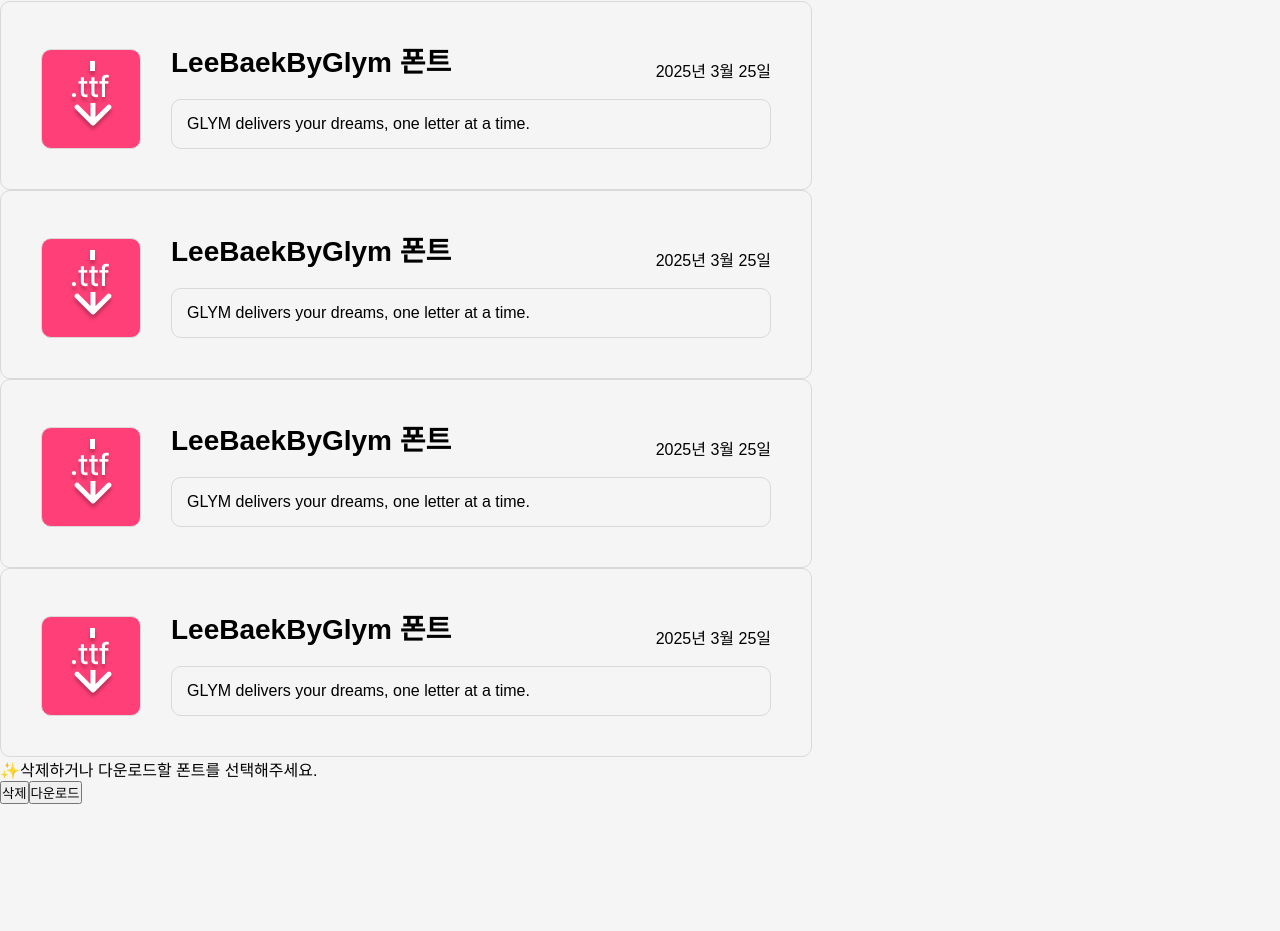
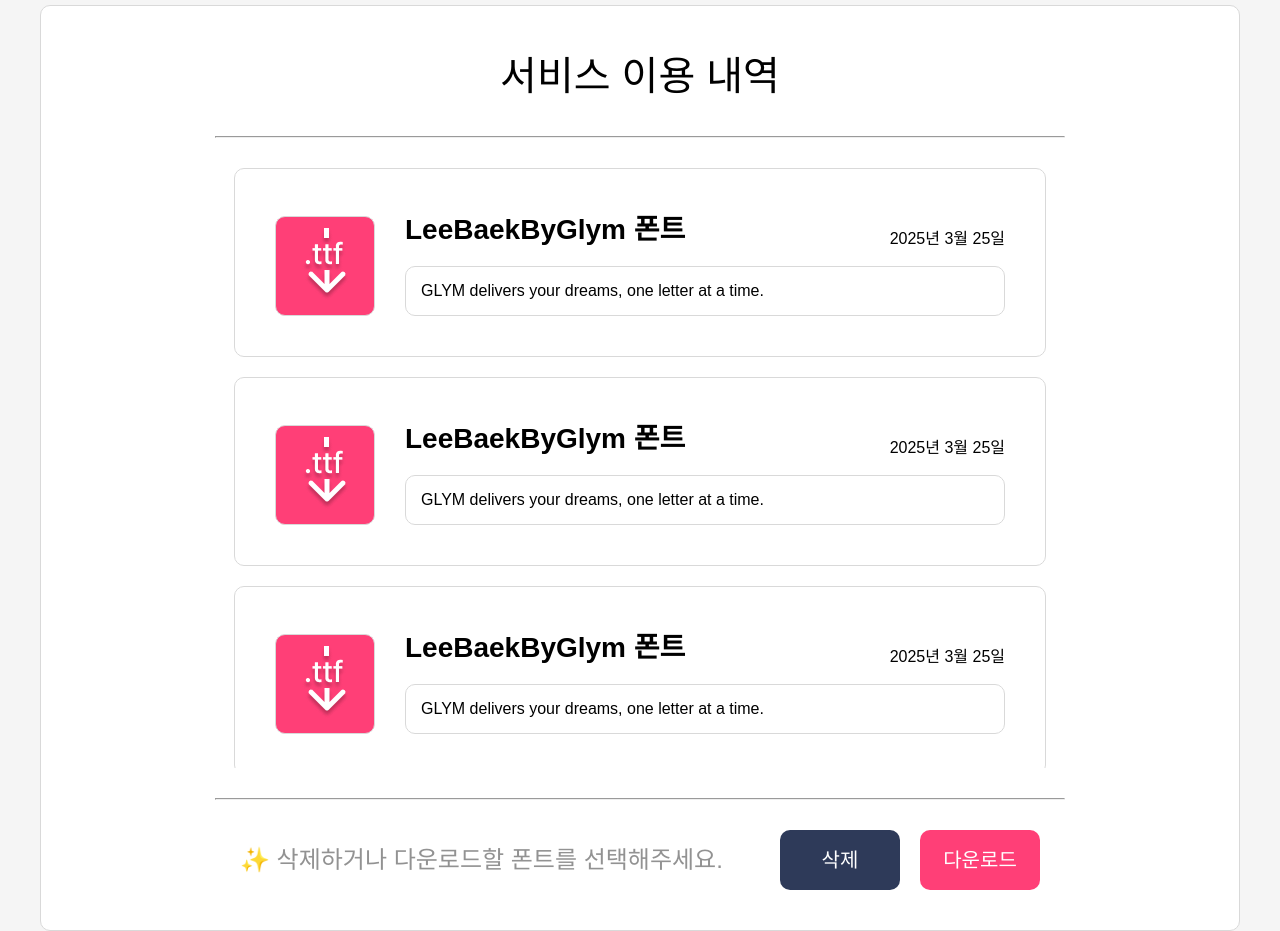
Before and after one commit to Glym-2025/glym-frontend, a React (Vite) app in the folder glym-app/: page /fontlist in a window 1280 px wide. Shown: the part 145-1076 px from the top of the page. Before the commit the page ends 949 px from the top, so only its background shows below. Built offline with nearby package versions, Linux system fonts and the light colour scheme.

Commit message:
feat: FontListPage styled-component 적용

```diff
--- a/glym-app/src/pages/FontListPage.jsx
+++ b/glym-app/src/pages/FontListPage.jsx
@@ -1,19 +1,28 @@
 import FontListItem from "../features/fontcreation/components/FontListItem";
+import { S } from "./style";
+
 export default function FontListPage() {
-    return(
-        <div>
-            <h1>서비스 이용 내역</h1>
-            <div>
+    return (
+        <S.FontListPage.Container>
+            <S.FontListPage.Title>서비스 이용 내역</S.FontListPage.Title>
+            <hr style={{ width: '850px', margin: 'auto', marginBottom: '30px' }} />
+            <S.FontListPage.FontListBox>
                 <FontListItem />
                 <FontListItem />
                 <FontListItem />
                 <FontListItem />
-            </div>
-            <div>
-                <p>✨삭제하거나 다운로드할 폰트를 선택해주세요.</p>
-                <button>삭제</button>
-                <button>다운로드</button>
-            </div>
-        </div>
+                <FontListItem />
+                <FontListItem />
+                <FontListItem />
+            </S.FontListPage.FontListBox>
+            <hr style={{ width: '850px', margin: 'auto', marginBottom: '30px' }} />
+            <S.FontListPage.ButtonGuideBox>
+                <S.FontListPage.GuideText>✨ 삭제하거나 다운로드할 폰트를 선택해주세요.</S.FontListPage.GuideText>
+                <div>
+                    <S.FontListPage.DeleteButton>삭제</S.FontListPage.DeleteButton>
+                    <S.FontListPage.DownloadButton>다운로드</S.FontListPage.DownloadButton>
+                </div>
+            </S.FontListPage.ButtonGuideBox>
+        </S.FontListPage.Container>
     );
 }
--- a/glym-app/src/pages/style.js
+++ b/glym-app/src/pages/style.js
@@ -3,6 +3,7 @@ import { font } from "../styles/font";
 import { darken } from "polished";
 import FontListItem from '../features/fontcreation/components/FontListItem';
 
+// FontCreationPage
 const CreationButton = styled.button`
     width: 380px;
     height: 80px;
@@ -19,6 +20,7 @@ const CreationButton = styled.button`
     }
 `;
 
+// FontCreationCompletePage
 const Container = styled.div`
     width: 100%;
     height: 100%;
@@ -70,6 +72,79 @@ const CustomFontListItem = styled(FontListItem)`
     box-shadow: 0 2px 10px rgba(0,0,0,0.12);
 `;
 
+// FontListPage
+const ListContainer = styled.div`
+    width: 1200px;
+
+    margin: auto;
+    margin-top: 50px;
+    padding: 40px;
+
+    text-align: center;
+    border-radius: 10px;
+    border: 1px solid #D9D9D9;
+    background-color: #FFFFFF;
+`;
+
+const FontListTitle = styled.h1`
+    ${font(40, 400, 1.5)}
+    margin-bottom: 30px;
+`;
+
+const FontListBox = styled.div`
+    width: fit-content;
+    max-height: 600px;
+    overflow-y: auto;
+
+    display: flex;
+    flex-direction: column;
+
+    margin: auto;
+    margin-bottom: 30px;
+    padding-left: 20px;
+    padding-right: 20px;
+
+    gap: 20px;
+`;
+
+const ButtonGuideBox = styled.div`
+    width: 800px;
+    display: flex;
+    align-items: center;
+    justify-content: space-between;
+    margin: auto;
+`;
+
+const GuideText = styled.p`
+    ${font(24, 400, 1.5)}
+    color: #929292;
+`;
+
+const DeleteButton = styled.button`
+    width: 120px;
+    height: 60px;
+
+    margin-right: 20px;
+
+    ${font(20, 500, 1.5)}
+    border: none;
+    border-radius: 10px;
+    color: #FFFFFF;
+    background-color: #2E3A59;
+`;
+
+const DownloadButton = styled.button`
+    width: 120px;
+    height: 60px;
+
+    ${font(20, 500, 1.5)}
+    border: none;
+    border-radius: 10px;
+    color: #FFFFFF;
+    background-color: #FF3F77;
+
+`;
+
 export const S = {
     FontCreationPage: {
         Button: CreationButton
@@ -82,5 +157,14 @@ export const S = {
         FontBox,
         NewFontButton,
         CustomFontListItem,
+    },
+    FontListPage: {
+        Container: ListContainer,
+        Title: FontListTitle,
+        FontListBox,
+        ButtonGuideBox,
+        GuideText,
+        DeleteButton,
+        DownloadButton,
     }
 }
```
